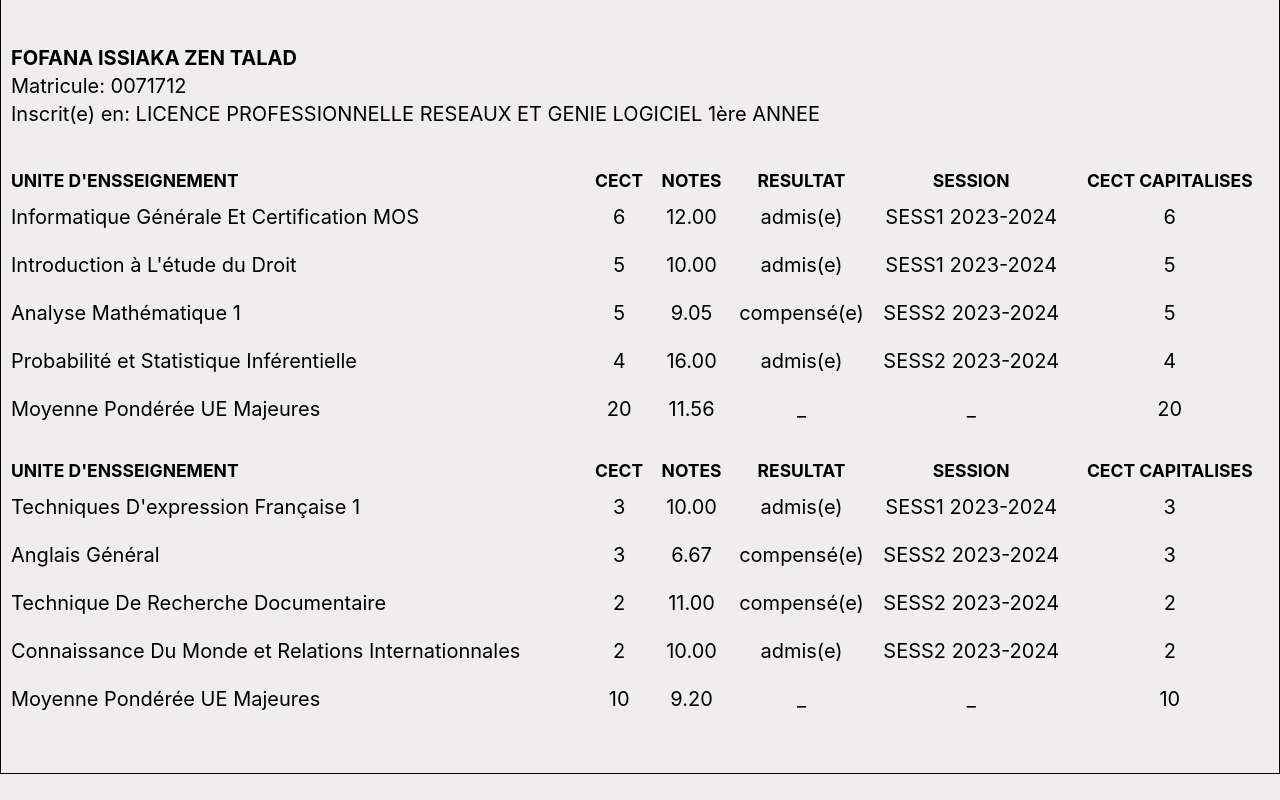
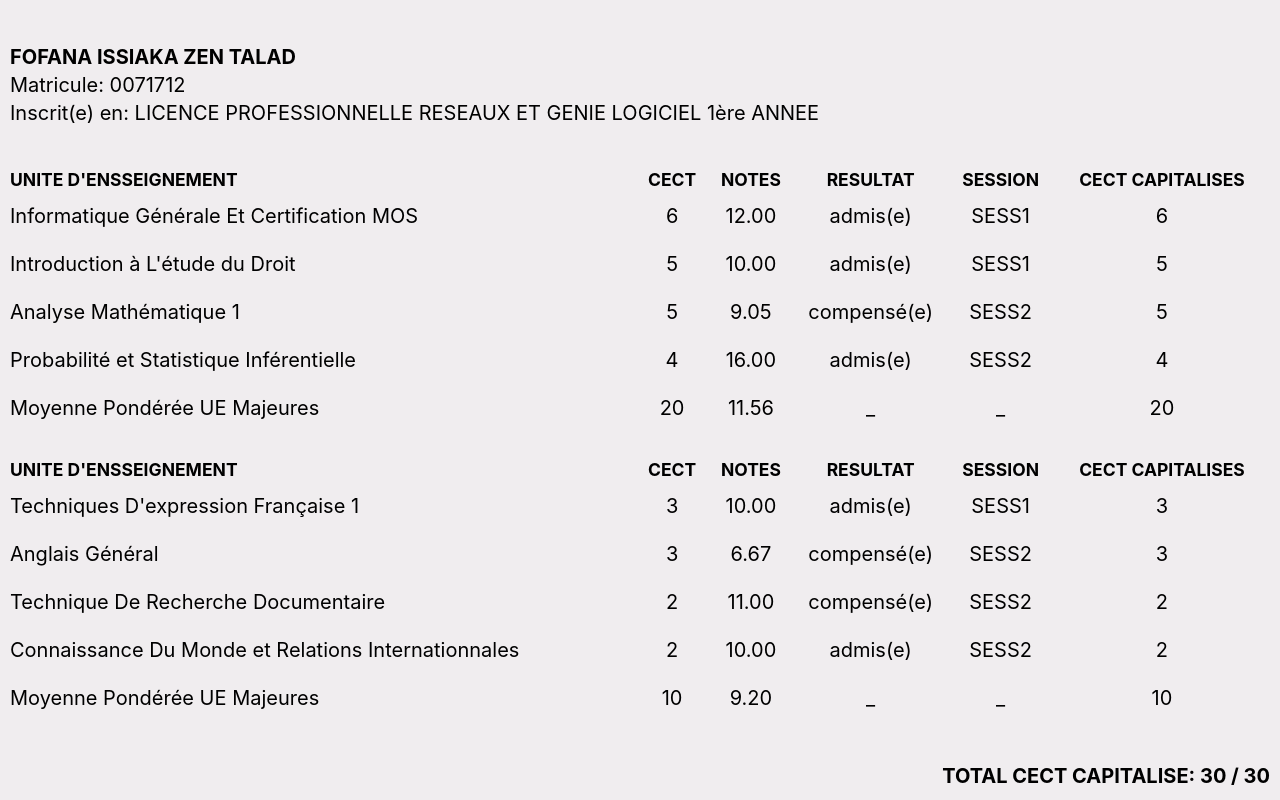
Before and after one commit to DevLocky10/pigier, a React (Vite) app: page /result in a window 1280 px wide. Shown: the part 200-1000 px from the top of the page. Before the commit the page ends 974 px from the top, so only its background shows below. Built offline with nearby package versions, Linux system fonts and the light colour scheme.

Commit message:
Ajout de la fonctionnalité de téléchargement

```diff
--- a/package.json
+++ b/package.json
@@ -11,6 +11,7 @@
   },
   "dependencies": {
     "@tailwindcss/vite": "^4.3.3",
+    "html2pdf.js": "^0.14.0",
     "react": "^19.2.8",
     "react-dom": "^19.2.8",
     "react-router-dom": "^7.18.4",
@@ -18,6 +19,7 @@
   },
   "devDependencies": {
     "@eslint/js": "^10.0.1",
+    "@types/html2pdf.js": "^0.10.0",
     "@types/node": "^24.13.3",
     "@types/react": "^19.2.18",
     "@types/react-dom": "^19.2.7",
--- a/src/pages/ResultPage.tsx
+++ b/src/pages/ResultPage.tsx
@@ -1,3 +1,4 @@
+import html2pdf from "html2pdf.js";
 import logo from "../assets/logo_pigier_bulettin.png";
 
 const mockData = {
@@ -79,26 +80,65 @@ const mockData = {
 }
 
 export function ResultPage() {
-
     const data = mockData;
 
     const notesMajSum = data.results.major.reduce((accumulator, cur) =>  accumulator + (cur.note*cur.cect), 0 );
     const cectMajSum = data.results.major.reduce((accumulator, cur) =>  accumulator + cur.cect, 0 );
+    const cectCapMajSum = data.results.major.reduce((accumulator, cur) =>  accumulator + cur.cect_cap, 0 );
     const averageMaj = notesMajSum / cectMajSum;
 
     const notesMinSum = data.results.minor.reduce((accumulator, cur) =>  accumulator + (cur.note*cur.cect), 0 );
-    const cectMinSum = data.results.minor.reduce((accumulator, cur) =>  accumulator + cur.cect, 0 );
+    const cectMinSum = data.results.minor.reduce((accumulator, cur) =>  accumulator + cur.cect_cap, 0 );
+    const cectCapMinSum = data.results.minor.reduce((accumulator, cur) =>  accumulator + cur.cect, 0 );
     const averageMin = notesMinSum / cectMinSum;
+
+    const handleDownload = () => {
+        const element = document.getElementById("print-section");
+
+        if (!element) {
+            console.error("Section introuvable");
+            return;
+        }
+
+        const options = {
+            margin: 0,
+            filename: `${data.name}.pdf`,
+            image: {
+                type: "jpeg" as const,
+                quality: 0.98,
+            },
+            html2canvas: {
+                scale: 2,
+                useCORS: true,
+            },
+            jsPDF: {
+                unit: "mm",
+                format: "a4",
+                orientation: "portrait" as const
+            },
+        };
+
+        html2pdf()
+            .set(options)
+            .from(element)
+            .save();
+    };
 
     return (
         <div>
-            <div className="flex justify-center p-2">
-                <button className="btn btn-primary w-full max-w-lg">
+            <div className="print:hidden flex justify-center p-2">
+                <button
+                    className="btn btn-primary w-full max-w-lg"
+                    onClick={handleDownload}
+                >
                     Télécharger mon relevé de notes
                 </button>
             </div>
 
-            <div className="w-full border hidden md:flex flex-col items-center justify-center p-2 gap-8">
+            <div
+                id="print-section"
+                className="w-full hidden print:flex md:flex flex-col items-center justify-center p-2 gap-8"
+            >
                 <div className="flex items-center justify-between w-full">
                     <img className="block aspect-video h-25" src={logo} alt="logo" />
                     <div className="flex flex-col items-center justify-center">
@@ -134,7 +174,7 @@ export function ResultPage() {
                                             <td className="text-center py-2">{res.cect}</td>
                                             <td className="text-center py-2">{res.note.toFixed(2)}</td>
                                             <td className="text-center py-2">{res.result}</td>
-                                            <td className="text-center py-2">{`${res.session} ${data.year}`}</td>
+                                            <td className="text-center py-2">{res.session}</td>
                                             <td className="text-center py-2">{res.cect_cap}</td>
                                         </tr>
                                     )
@@ -170,7 +210,7 @@ export function ResultPage() {
                                             <td className="text-center py-2 ">{res.cect}</td>
                                             <td className="text-center py-2">{res.note.toFixed(2)}</td>
                                             <td className="text-center py-2">{res.result}</td>
-                                            <td className="text-center py-2">{`${res.session} ${data.year}`}</td>
+                                            <td className="text-center py-2">{res.session}</td>
                                             <td className="text-center py-2">{res.cect_cap}</td>
                                         </tr>
                                     )
@@ -187,7 +227,9 @@ export function ResultPage() {
                         </tbody>
                     </table>
                 </div>
-                <div></div>
+                <p className="w-full font-bold text-right">
+                    TOTAL CECT CAPITALISE: {`${cectCapMajSum+cectCapMinSum} / ${cectMajSum+cectMinSum}`}
+                </p>
             </div>
         </div>
     );
```
Also changed, not shown: 1 other file (tests, documents, lock files or other folders).
